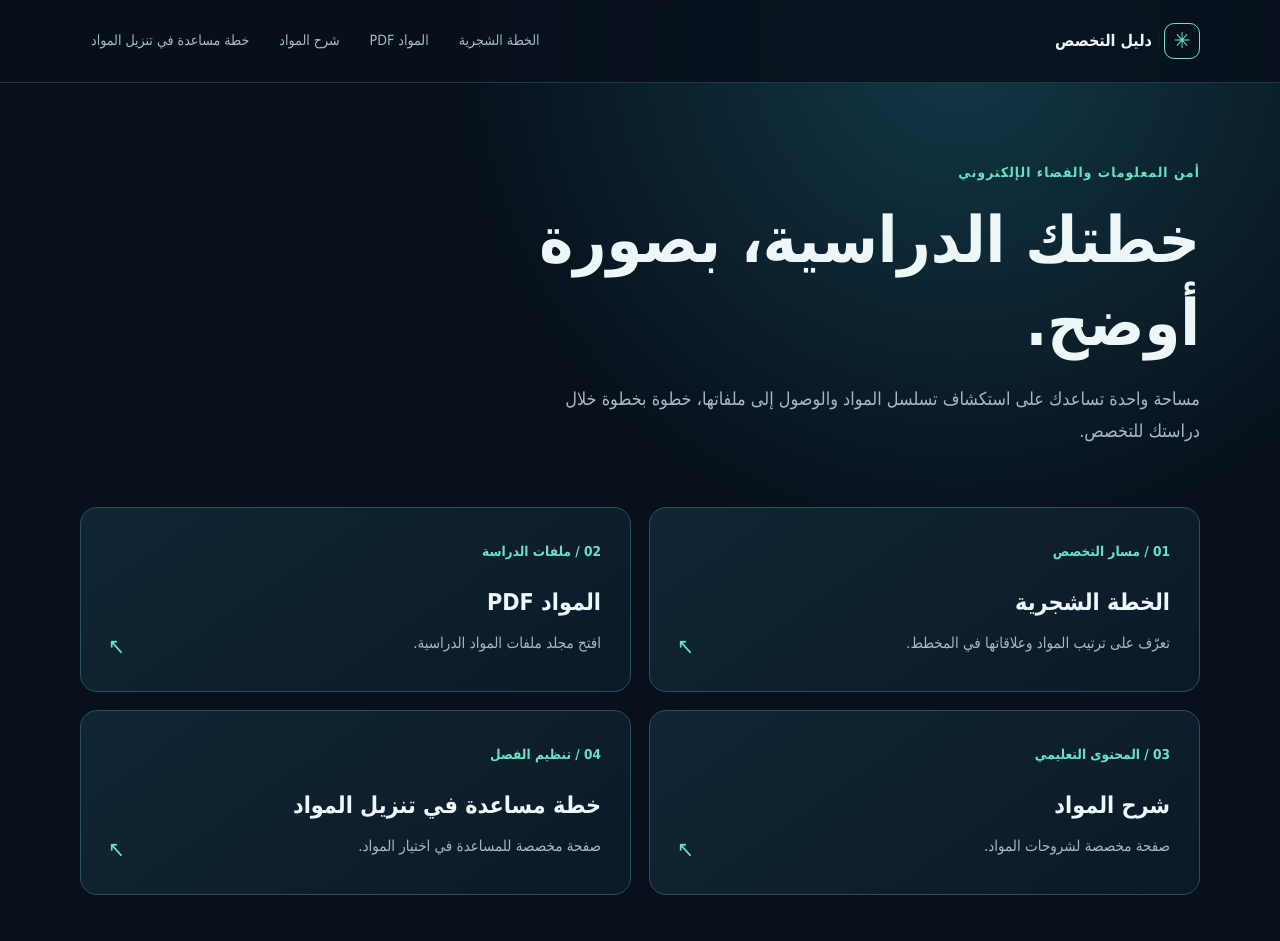
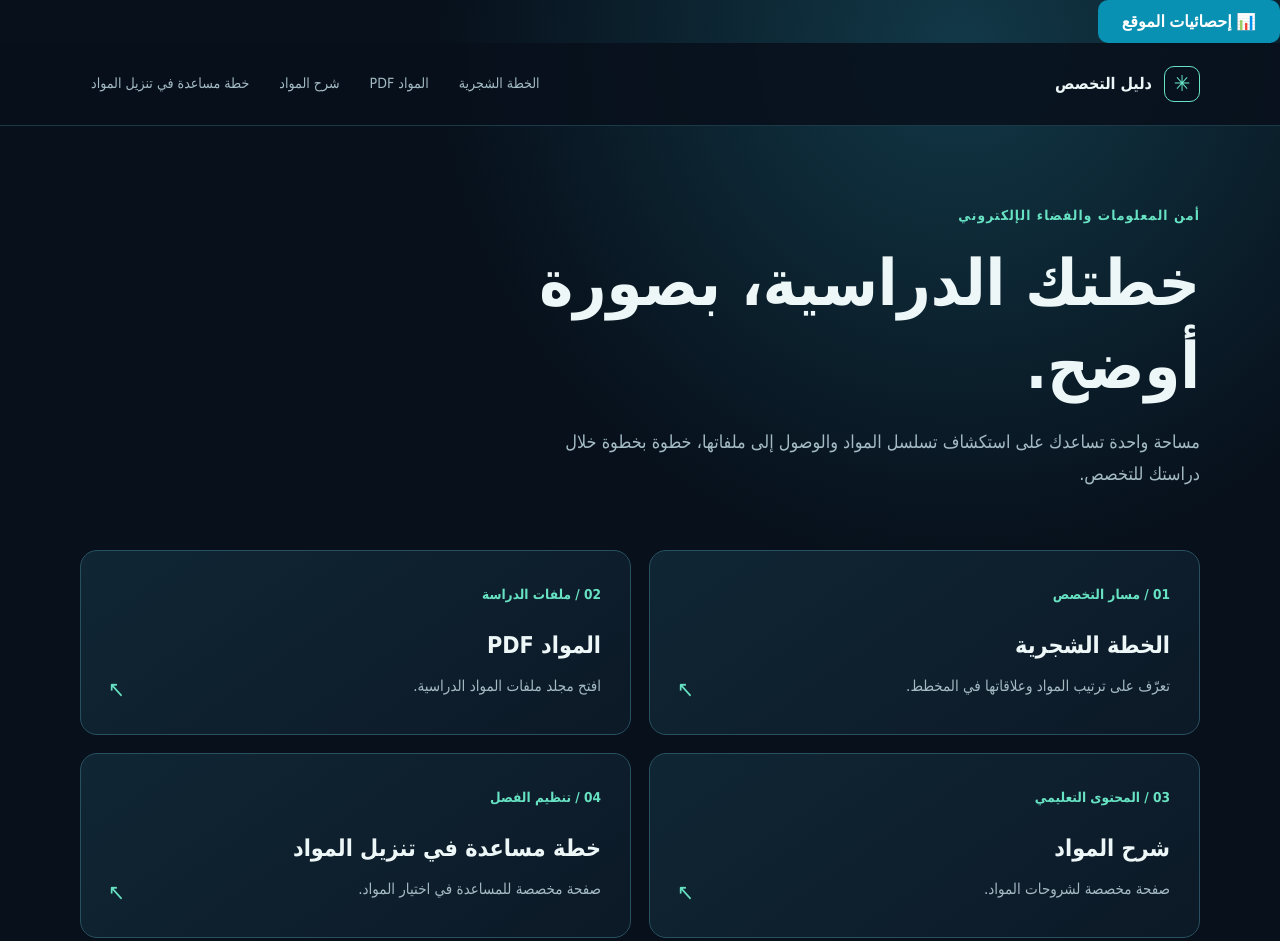
Before and after one commit to cybersecurity22-design/Your-assistant-in-the-field-of-cybersecurity., a plain HTML site: page index.html in a window 1280 px wide. Shown: the top 941 px of the page. Drawn offline with Linux system fonts and the light colour scheme.

Commit message:
Update index.html

```diff
--- a/index.html
+++ b/index.html
@@ -22,6 +22,41 @@
 </style>
 </head>
 <body>
+
+<!-- زر إحصائيات الموقع -->
+<button onclick="openAnalytics()" class="stats-btn">
+  📊 إحصائيات الموقع
+</button>
+
+<style>
+.stats-btn {
+  background: #0891b2;
+  color: white;
+  border: none;
+  padding: 12px 24px;
+  border-radius: 10px;
+  cursor: pointer;
+  font-size: 16px;
+  font-weight: bold;
+  transition: 0.3s;
+}
+
+.stats-btn:hover {
+  background: #0e7490;
+  transform: translateY(-2px);
+}
+</style>
+
+<script>
+function openAnalytics() {
+  window.open(
+    "https://analytics.google.com/analytics/web/",
+    "_blank",
+    "noopener,noreferrer"
+  );
+}
+</script>
+
 <header><div class="shell head"><a class="brand" href="#home"><span class="mark">✳</span> دليل التخصص</a><nav class="nav" aria-label="التنقل الرئيسي"><a href="#tree">الخطة الشجرية</a><a href="#materials">المواد PDF</a><a href="#explanations">شرح المواد</a><a href="#study-plan">خطة مساعدة في تنزيل المواد</a></nav></div></header>
 <main class="shell">
 <section id="home" class="view"><div class="intro"><span class="eyebrow">أمن المعلومات والفضاء الإلكتروني</span><h1>خطتك الدراسية، بصورة أوضح.</h1><p>مساحة واحدة تساعدك على استكشاف تسلسل المواد والوصول إلى ملفاتها، خطوة بخطوة خلال دراستك للتخصص.</p></div><div class="grid" aria-label="أقسام الموقع"><a class="card" href="#tree"><span class="num">01 / مسار التخصص</span><h2>الخطة الشجرية</h2><p>تعرّف على ترتيب المواد وعلاقاتها في المخطط.</p><span class="arrow" aria-hidden="true">↖</span></a><a class="card" href="#materials"><span class="num">02 / ملفات الدراسة</span><h2>المواد PDF</h2><p>افتح مجلد ملفات المواد الدراسية.</p><span class="arrow" aria-hidden="true">↖</span></a><a class="card" href="#explanations"><span class="num">03 / المحتوى التعليمي</span><h2>شرح المواد</h2><p>صفحة مخصصة لشروحات المواد.</p><span class="arrow" aria-hidden="true">↖</span></a><a class="card" href="#study-plan"><span class="num">04 / تنظيم الفصل</span><h2>خطة مساعدة في تنزيل المواد</h2><p>صفحة مخصصة للمساعدة في اختيار المواد.</p><span class="arrow" aria-hidden="true">↖</span></a></div></section>
```
